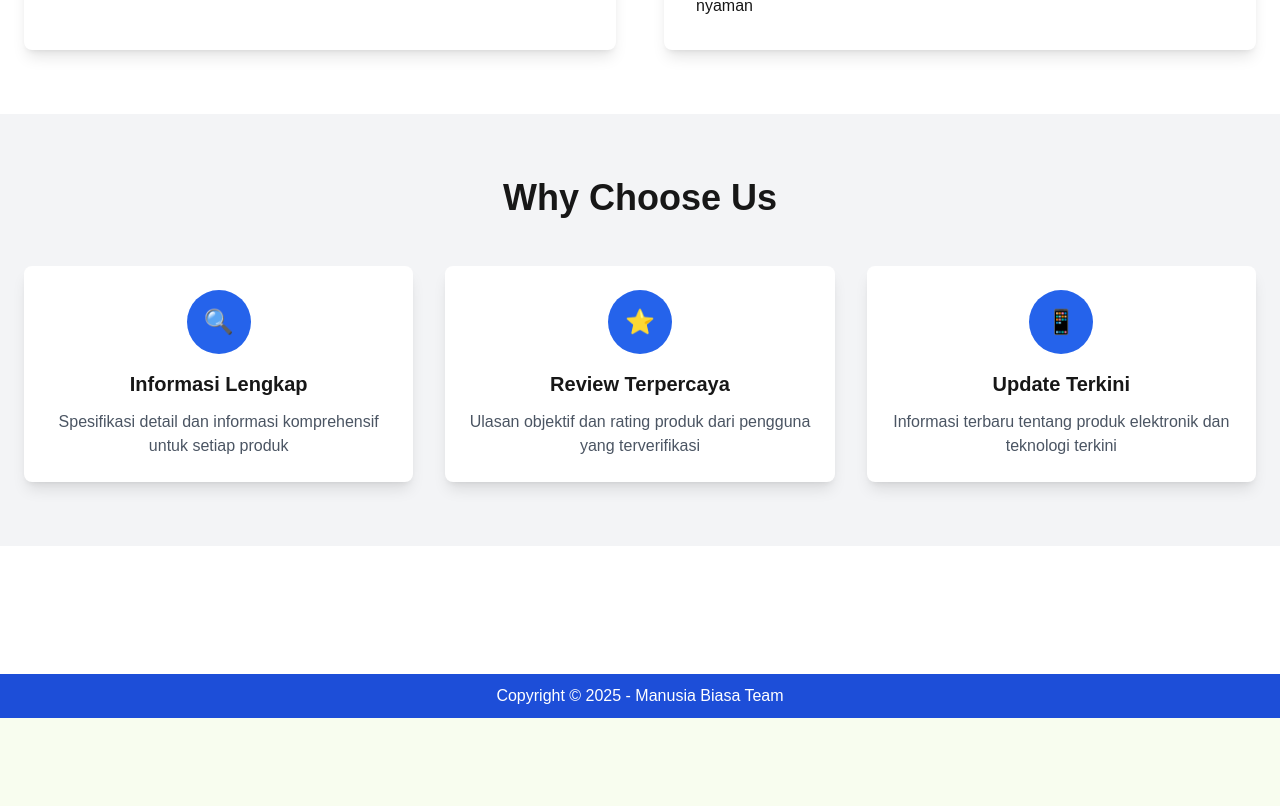
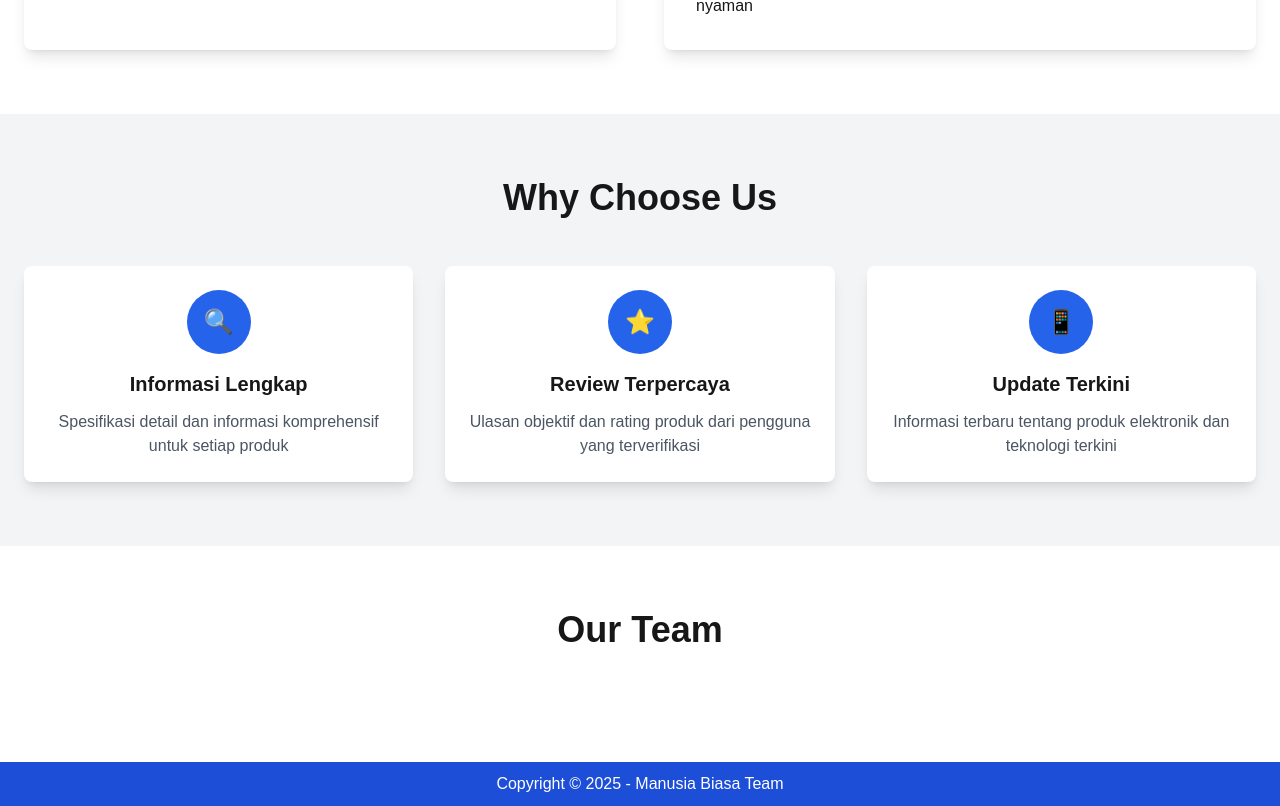
Before and after one commit to Deoca27/manusia-biasa, a Next.js app: page /about in a window 1280 px wide. Shown: the part 614-1420 px from the top of the page. Before the commit the page ends 1332 px from the top, so only its background shows below. Built offline with nearby package versions, Linux system fonts and the light colour scheme.

Commit message:
rendika : menambhkan teks out team dengan style

```diff
--- a/app/about/page.tsx
+++ b/app/about/page.tsx
@@ -93,7 +93,7 @@ export default function AboutPage() {
             </div>
             <div className="py-16 px-6">
                 <div className="container mx-auto">
-
+                <h2 className="text-4xl font-bold mb-12 text-center">Our Team</h2>
                 </div>
             </div>
 
```
